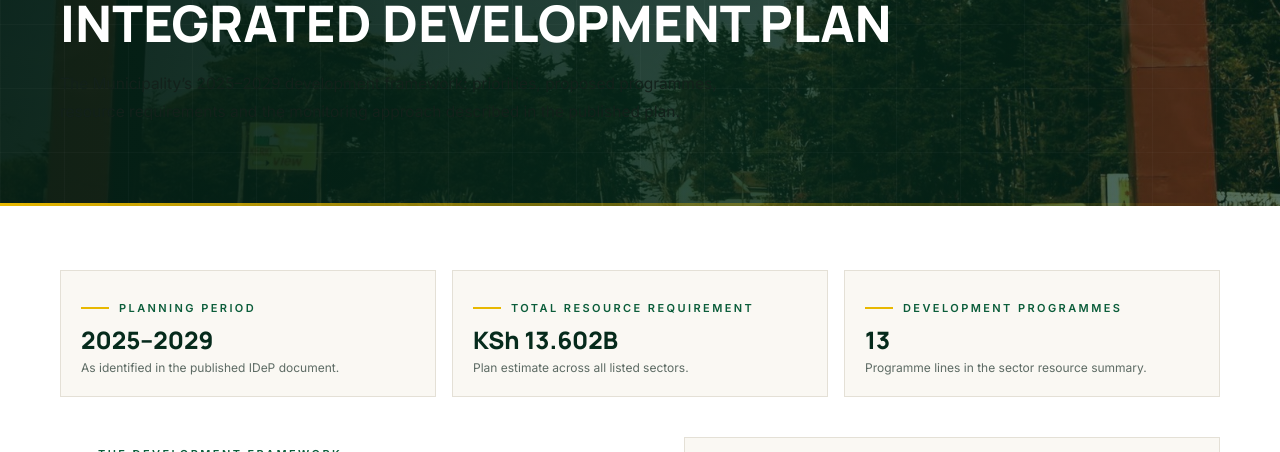
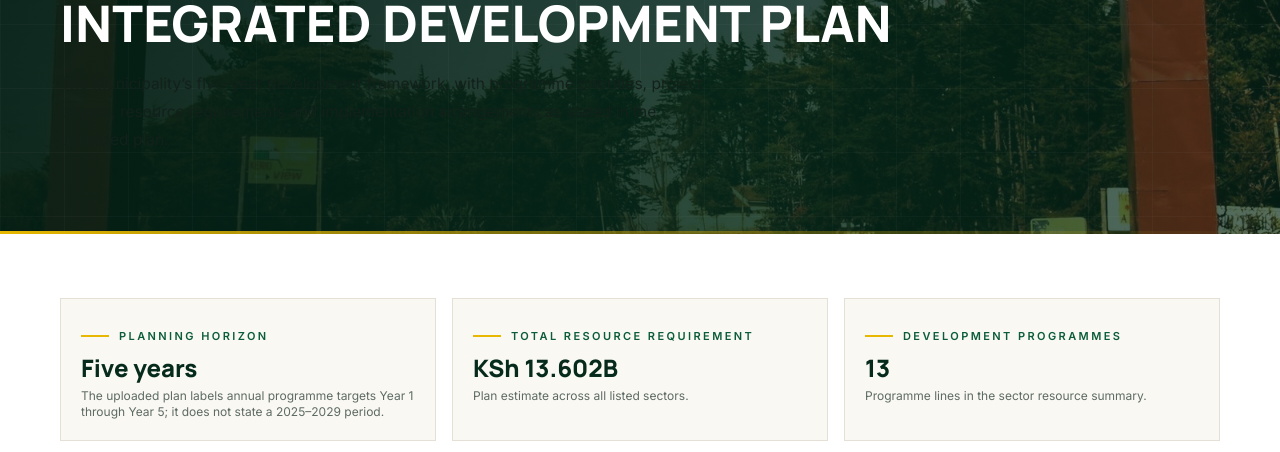
Before and after one commit to kikie254/municp, a Next.js app: page /development-plan in a window 1280 px wide. Shown: the part 348-800 px from the top of the page. Built offline with nearby package versions, Linux system fonts and the light colour scheme; no server answers.

Commit message:
Correct unsupported IDeP planning dates

```diff
--- a/app/development-plan/page.tsx
+++ b/app/development-plan/page.tsx
@@ -5,7 +5,7 @@ import { PageHero } from "@/components/PageHero";
 
 export const metadata: Metadata = {
   title: "Integrated Development Plan | Iten-Tambach Municipality",
-  description: "A public-facing overview of the Iten-Tambach Municipality Integrated Development Plan 2025–2029.",
+  description: "A public-facing overview of the Iten Municipality Integrated Development Plan.",
 };
 
 const sectorAllocations = [
@@ -48,7 +48,7 @@ export default function DevelopmentPlanPage() {
       <PageHero
         eyebrow="Planning and accountability"
         title="Integrated Development Plan"
-        intro="The Municipality’s 2025–2029 development framework: priorities, proposed programmes, resource requirements and the monitoring approach described in the published plan."
+        intro="The Municipality’s five-year development framework, with programme priorities, project targets, resource requirements and implementation arrangements as stated in the uploaded plan."
         image="/images/iten-town-aerial.jpg"
         imageAlt="Aerial view of Iten town and surrounding highlands"
         crumbs={[{ label: "Integrated Development Plan" }]}
@@ -58,9 +58,9 @@ export default function DevelopmentPlanPage() {
         <div className="shell">
           <div className="grid gap-4 md:grid-cols-3">
             <div className="border border-paper-line bg-paper-warm p-5">
-              <p className="eyebrow">Planning period</p>
-              <p className="mt-2 font-display text-2xl font-extrabold text-green-900">2025–2029</p>
-              <p className="mt-1 text-xs text-ink-muted">As identified in the published IDeP document.</p>
+              <p className="eyebrow">Planning horizon</p>
+              <p className="mt-2 font-display text-2xl font-extrabold text-green-900">Five years</p>
+              <p className="mt-1 text-xs text-ink-muted">The uploaded plan labels annual programme targets Year 1 through Year 5; it does not state a 2025–2029 period.</p>
             </div>
             <div className="border border-paper-line bg-paper-warm p-5">
               <p className="eyebrow">Total resource requirement</p>
```
